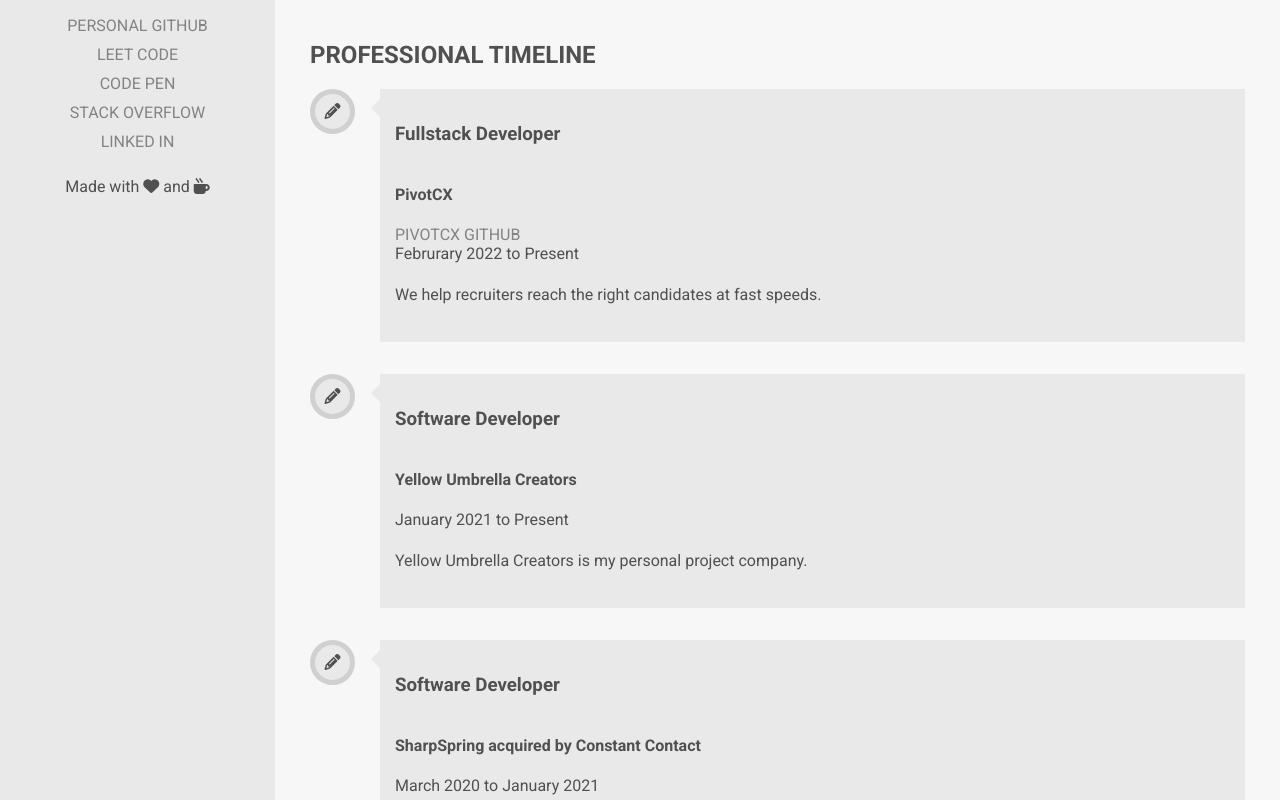
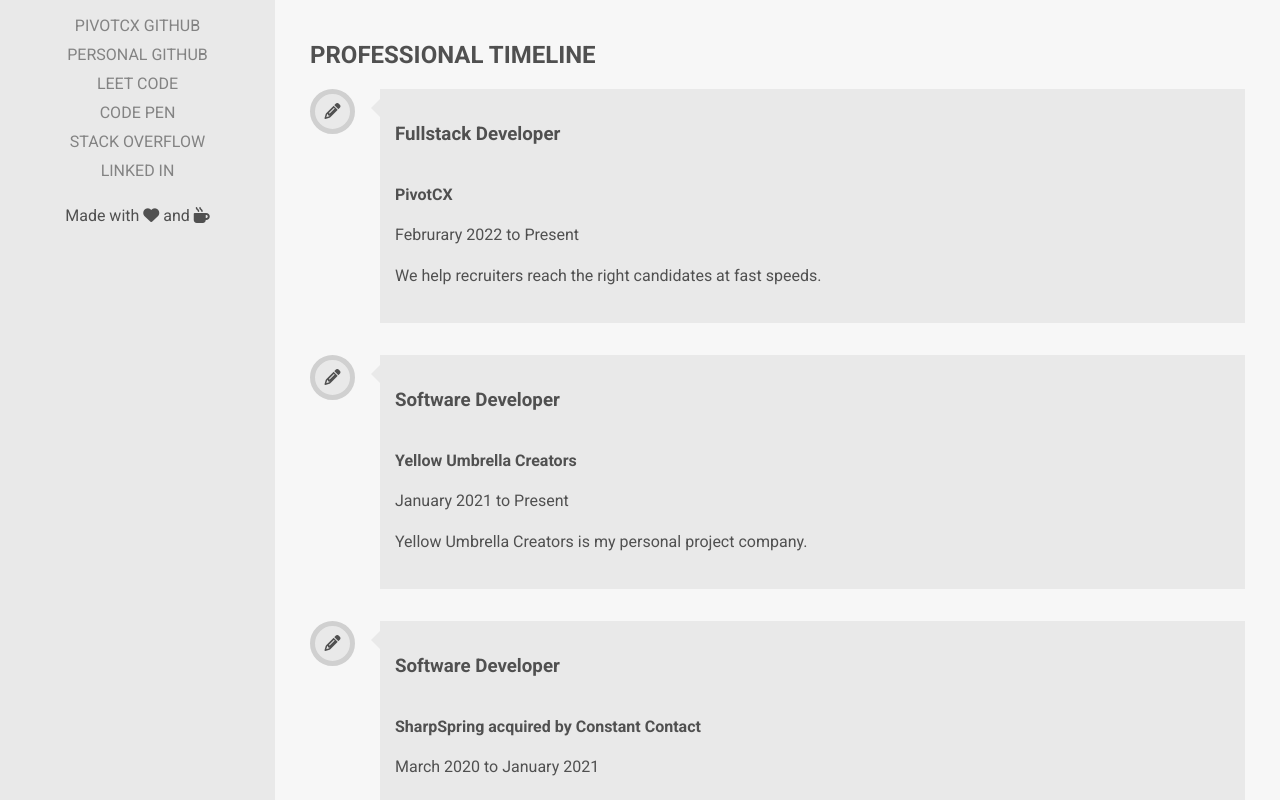
Before and after one commit to haddeeann/patricia.portfolio, a React (Create React App) app: page / in a window 1280 px wide. Shown: the part 420-1220 px from the top of the page. Built offline with nearby package versions, Linux system fonts and the light colour scheme.

Commit message:
added links to work places, moved professional github to better spot

```diff
--- a/public/css/app.css
+++ b/public/css/app.css
@@ -44,6 +44,11 @@
     line-height: 2;
 }
 
+a {
+    text-decoration: none;
+    color: #505050;
+}
+
 @media(max-width: 976px) {
     .container {
         flex-flow: column;
--- a/public/css/sidebar.css
+++ b/public/css/sidebar.css
@@ -24,7 +24,8 @@
     padding-bottom: 5px;
 }
 
-nav a, .social a, a {
+
+.sidebar nav a, .sidebar .social a, .sidebar a {
     text-decoration: none;
     color: #838383;
     text-transform: uppercase;
--- a/src/components/Sidebar.js
+++ b/src/components/Sidebar.js
@@ -18,6 +18,9 @@
                 <div className='social'>
                     <h3>Social & Sites</h3>
                     <ul>
+                        <li>
+                            <a href='https://github.com/patricia-work-work' target='_blank'>PivotCX Github</a>
+                        </li>
                         <li><a href='https://github.com/haddeeann' target='_blank'>Personal Github</a></li>
                         <li><a href='https://leetcode.com/pattee/' target='_blank' rel='noreferrer'>Leet Code</a></li>
                         <li><a href='https://codepen.io/pattee' target='_blank' rel='noreferrer'>Code Pen</a></li>
--- a/src/components/Timeline.js
+++ b/src/components/Timeline.js
@@ -11,13 +11,12 @@
                             <div className='edit-icon'><i className="fa fa-pencil" aria-hidden="true"></i></div>
                         </div>
                         <div className='time-box-inner'>
+                            <a href='https://pivotcx.io/' target='_blank'>
                                 <h3>Fullstack Developer</h3>
                                 <h4>PivotCX</h4>
-                            <div>
-                                <a href='https://github.com/patricia-work-work' target='_blank'>PivotCX Github</a>
-                            </div>
                                 <div>Februrary 2022 to Present</div>
                                 <p>We help recruiters reach the right candidates at fast speeds.</p>
+                            </a>
                         </div>
                     </div>
                     <div className='time-box'>
@@ -25,10 +24,12 @@
                             <div className='edit-icon'><i className="fa fa-pencil" aria-hidden="true"></i></div>
                         </div>
                         <div className='time-box-inner'>
+                            <a href='' target='_blank'>
                                 <h3>Software Developer</h3>
                                 <h4>Yellow Umbrella Creators</h4>
                                 <div>January 2021 to Present</div>
                                 <p>Yellow Umbrella Creators is my personal project company.</p>
+                            </a>
                         </div>
                     </div>
                     <div className='time-box'>
@@ -36,10 +37,12 @@
                             <div className='edit-icon'><i className="fa fa-pencil" aria-hidden="true"></i></div>
                         </div>
                         <div className='time-box-inner'>
+                            <a href='https://www.constantcontact.com/' target='_blank'>
                                 <h3>Software Developer</h3>
                                 <h4>SharpSpring acquired by Constant Contact</h4>
                                 <div>March 2020 to January 2021</div>
                                 <p>Constant Contact helps achieve automation in communicating with customers and marketing.</p>
+                            </a>
                         </div>
                     </div>
                     <div className='time-box'>
@@ -47,12 +50,14 @@
                             <div className='edit-icon'><i className="fa fa-pencil" aria-hidden="true"></i></div>
                         </div>
                         <div className='time-box-inner'>
+                            <a href='https://www.flir.com/' target='_blank'>
                                 <h3>Software Developer</h3>
                                 <h4>Altavian acquired by Teledyne FLIR</h4>
                                 <div>September 2017 to February 2020</div>
                                 <p>
                                     Teledyne FLIR is a global leader in the design, manufacture, and marketing of thermal imaging infrared cameras for various applications, such as surveillance, security, industrial, and scientific.
                                 </p>
+                            </a>
                         </div>
                     </div>
                 </div>
```
Lines whose indentation alone changed are shown as unchanged.
